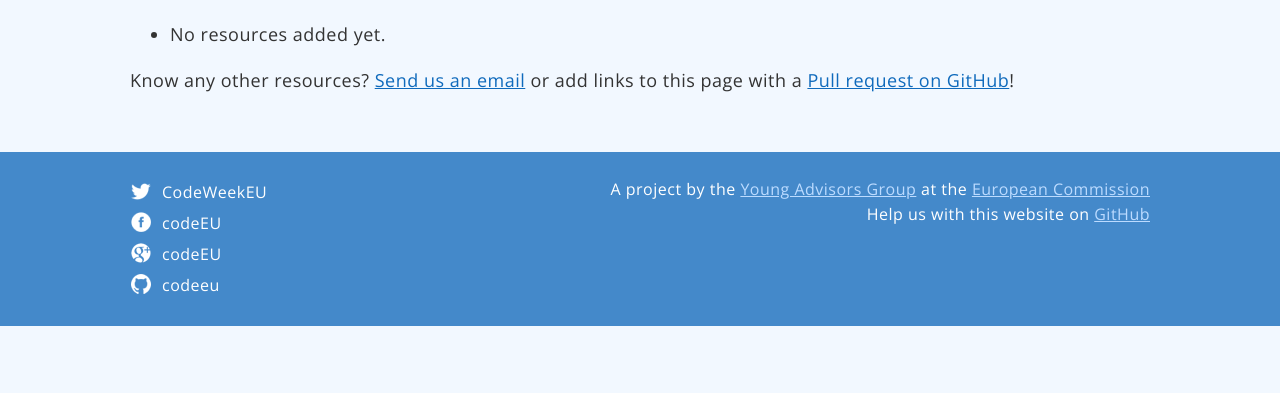
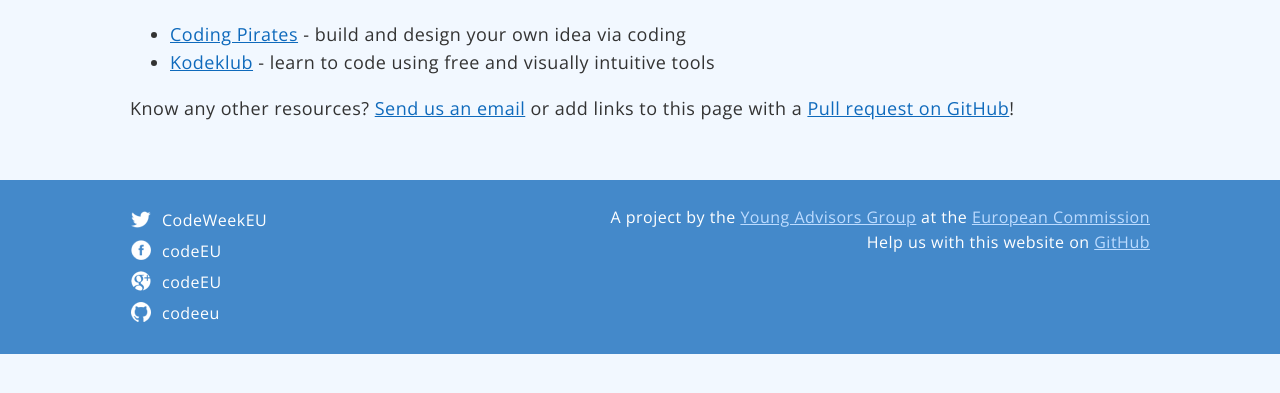
Before and after one commit to codeeu/codeeu.github.io, a Jekyll site: the page built from resources/denmark/index.html, in a window 1280 px wide, cut to the strip 167-560 px from the top of the page. Built offline with Jekyll 4.4.1, drawn with Linux system fonts in a browser that asks for light colours; nearby versions of some CDN libraries; Markdown is read by kramdown in place of the engine named in the settings.

Commit message:
Update index.html
Adding the first two resources, Coding Pirates and Kodeklub

```diff
--- a/resources/denmark/index.html
+++ b/resources/denmark/index.html
@@ -4,7 +4,8 @@
 ---
 
   <ul>
-   	<li>No resources added yet.</li>
+   	<li><a href="http://codingpirates.dk/">Coding Pirates</a> - build and design your own idea via coding</a></li>
+   	<li><a href="http://www.kodeklub.cfdp.dk/">Kodeklub</a> - learn to code using free and visually intuitive tools</a></li>
   </ul>
 
   <p>Know any other resources? <a href="mailto:{{site.contact.email}}">Send us an email</a> or add links to this page with a <a href="https://github.com/codeeu/codeeu.github.io">Pull request on GitHub</a>!</p>
```
